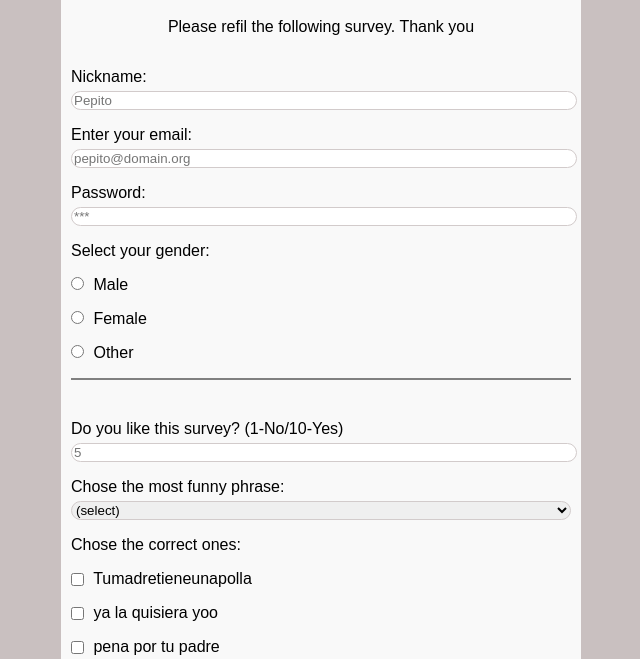
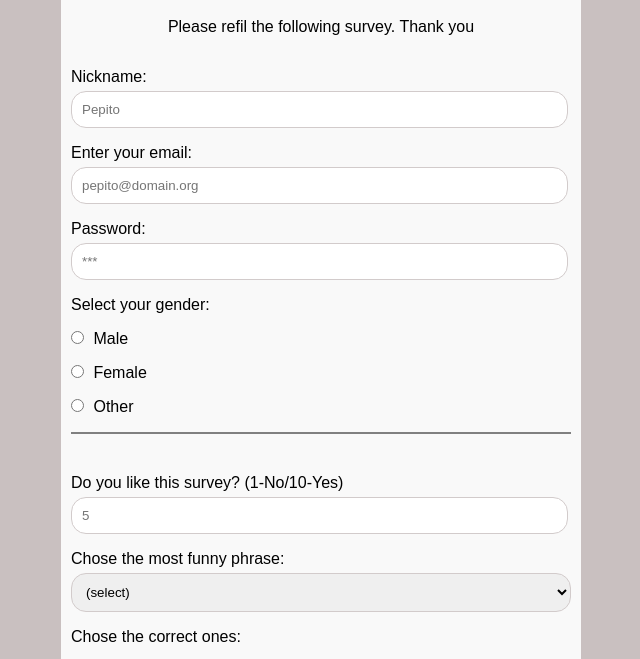
Before and after one commit to krutzzio/SurveyForm, a plain HTML site: page index.html in a window 1280 px wide. Shown: the part 97-756 px from the top of the page, without its empty margins (319-959 px from the left). Drawn offline with Linux system fonts and the light colour scheme.

Commit message:
Add files via upload

```diff
--- a/styles.css
+++ b/styles.css
@@ -44,12 +44,16 @@ label{
 
 input, textarea, select{
   margin-top: 5px;
-  width: 100%;
+  width: 95%;
   height: 7%;
-  padding: 2% -1% 2% 2%;
+  padding: 2% 2% 2% 2%;
   border-radius: 15px;
   border: 1px solid rgb(210, 203, 203);
   vertical-align: middle;
+}
+
+select{
+  width: 100%;
 }
 
 textarea{
```
